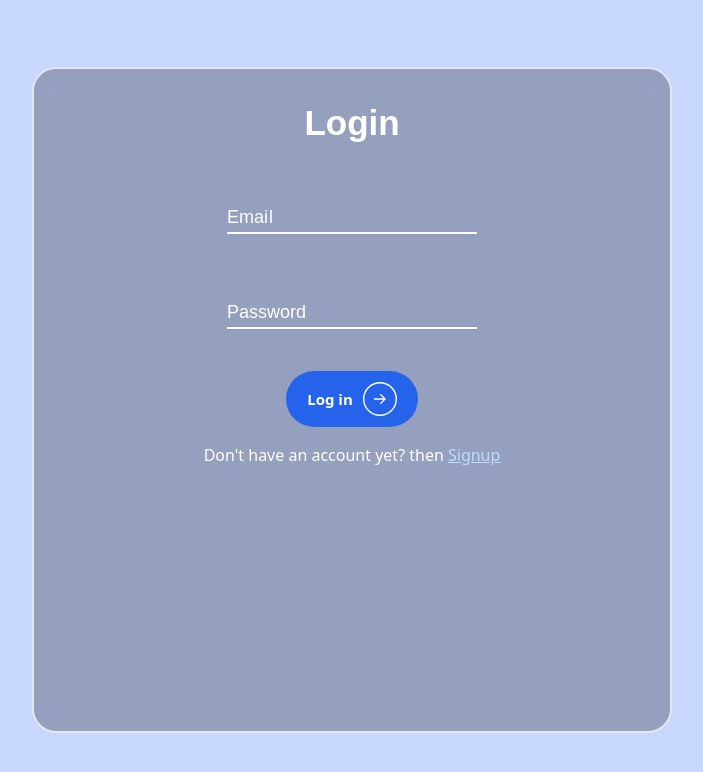
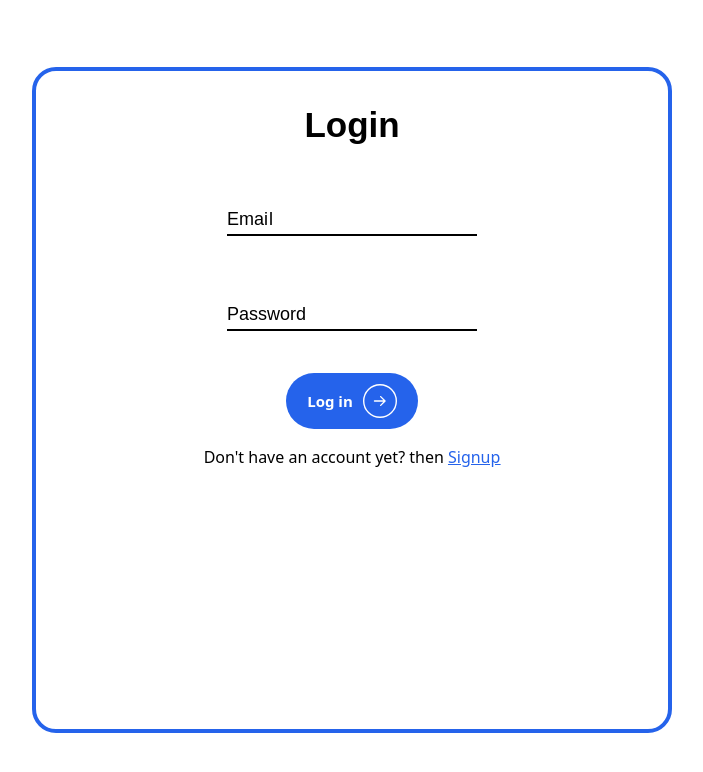
Before and after one commit to Arinz12/Zonapay, a Next.js app: page /login in a window 1280 px wide. Shown: the top 772 px of the page, without its empty margins (288-991 px from the left). Built offline with nearby package versions, Linux system fonts and the light colour scheme; no server answers.

Commit message:
update again

```diff
--- a/pages/dashboard/airtime.js
+++ b/pages/dashboard/airtime.js
@@ -275,13 +275,13 @@ catch(e){
 
 <div className="pt-7">
     <label HtmlFor="phone" className="rubik-h pb-3">Phone number</label>
-<input autoComplete={"off"} style={{fontSize:"25px"}} type="string"  id="phone" name="Phoneno" className="focus:outline-none pl-2 w-full h-12 rubik-h border-0 border-b-2 border-black" /></div>
+<input inputMode="numeric" autoComplete={"off"} style={{fontSize:"25px"}} type="string"  id="phone" name="Phoneno" className="focus:outline-none pl-2 w-full h-12 rubik-h border-0 border-b-2 border-black" /></div>
 
 { loading? <Button variant="contained" className="text-white mt-12 p-4"  sx={{backgroundColor:"#1E3A5F",textTransform:"none",borderRadius:"30px"}}>Processing...</Button> : <Button id="ready" className="text-white mt-12 p-4" disabled={enable} type="submit" variant="contained" endIcon={<ArrowForward/> } sx={{backgroundColor:"#1E3A5F",textTransform:"none",borderRadius:"30px"  }} >proceed</Button>}
 </form>
 <Link href={"/dashboard"} className="rubik-b mt-8">{<Button startIcon={<ArrowBack/> } variant="contained" sx={{textTransform:"none",backgroundColor:"#1E3A5F"}}>Back</Button>}</Link>
 
-   <NumericPad maxLength={6} onSubmit={handlePinSubmit}/>
+   <NumericPad maxLength={4} onSubmit={handlePinSubmit}/>
    <div id="wrongpin" className=" z-10 absolute w-full pt-4 pb-4 text-red-600 mx-auto bg-black p-2 rounded-xl text-center hidden shp">Incorrect pin</div>
     </div>
     </>)
--- a/pages/login.js
+++ b/pages/login.js
@@ -83,9 +83,9 @@ const val= async (e)=>{
   </div>
 </div>
 
-<Box sx={{height:"100svh",backgroundColor:"rgba(37, 99, 253, 0.253)",backgroundSize:"cover",backgroundRepeat:"no-repeat"}} className="flex flex-col items-center justify-center">
-    <div style={{backgroundColor:"rgba(0, 0, 0, 0.253)",backdropFilter:"blur(9px)",fontSize:"35px"}} className=" pt-7 gap-4 flex flex-col h-5/6 mx-auto md:w-6/12 w-11/12  border-2 rounded-3xl  items-center">
-<div className=" rubik-h text-white">Login</div>
+<Box sx={{height:"100svh",backgroundColor:"white",backgroundSize:"cover",backgroundRepeat:"no-repeat"}} className="flex flex-col items-center justify-center">
+    <div style={{backgroundColor:"white",backdropFilter:"blur(9px)",fontSize:"35px"}} className=" pt-7 gap-4 flex flex-col h-5/6 mx-auto md:w-6/12 w-11/12  border-4 border-blue-600 rounded-3xl  items-center">
+<div className=" rubik-h text-black">Login</div>
 
 <div className="form-control rubik-b">
     <input type="text" name="email" required/>
@@ -131,8 +131,8 @@ const val= async (e)=>{
             </svg>
         </button>
 
-        <div className="text-white" style={{fontSize:"16px"}}>
-            Don't have an account yet? then <span className="text-blue-200 underline" > <Link href="https://zonapay.onrender.com/signup">Signup</Link></span>
+        <div className="text-black" style={{fontSize:"16px"}}>
+            Don't have an account yet? then <span className="text-blue-600 underline" > <Link href="https://zonapay.onrender.com/signup">Signup</Link></span>
         </div>
 
     </div>
--- a/pages/signup.js
+++ b/pages/signup.js
@@ -157,10 +157,10 @@ function showF(){
     <form action="https://zonapay.onrender.com/signup" method="post" autoComplete="off" onSubmit={handle}>
         <Card id="succ" className="hidden ml-1 mr-1 p-3 absolute top-0" sx={{maxWidth:"400px"}}> <Button color="success">Account successfully created</Button> </Card>
         <Card id="fai" className=" hidden ml-1 mr-1 p-3 absolute top-0" sx={{maxWidth:"400px"}}> <Button color="error">Account creation failed!!!</Button> </Card>
-<Box sx={{height:"100svh",backgroundColor:"rgba(37, 99, 253, 0.253)",backgroundSize:"cover",backgroundRepeat:"no-repeat"}} className="flex flex-col items-center justify-center">
+<Box sx={{height:"100svh",backgroundColor:"white",backgroundSize:"cover",backgroundRepeat:"no-repeat"}} className="flex flex-col items-center justify-center">
 
-    <div style={{backgroundColor:"rgba(0, 0, 0, 0.253)",backdropFilter:"blur(9px)",fontSize:"35px"}} className=" pt-7 gap-2 flex flex-col h-5/6 mx-auto md:w-6/12 w-11/12  border-2 border-blue-500 rounded-3xl  items-center">
-<div className=" rubik-h text-white">Signup</div>
+    <div style={{backgroundColor:"white",backdropFilter:"blur(9px)",fontSize:"35px"}} className=" pt-7 gap-2 flex flex-col h-5/6 mx-auto md:w-6/12 w-11/12  border-4 border-blue-500 rounded-3xl  items-center">
+<div className=" rubik-h text-black">Signup</div>
 <div className="form-control py-2 rubik-b">
     <input onKeyUp={valN} type="text" name="Username" required/>
     <label>
@@ -169,7 +169,7 @@ function showF(){
 <span style={{transitionDelay:"100ms"}}>m</span>
 <span style={{transitionDelay:"150ms"}}>e</span>
     </label>
-        <span style={{fontSize:"11px"}} id="usernameError" className="text-yellow-700 absolute rubik-b" ></span>
+        <span style={{fontSize:"12px"}} id="usernameError" className="text-yellow-700 absolute rubik-b" ></span>
 </div>
 
 
@@ -183,7 +183,7 @@ function showF(){
 <span style={{transitionDelay:"200ms"}}>l</span>
 
     </label>
-    <span id="emailError" className="text-yellow-700 absolute rubik-b" style={{fontSize:"11px"}}></span>
+    <span id="emailError" className="text-yellow-700 absolute rubik-b" style={{fontSize:"12px"}}></span>
 
 </div>
 
@@ -200,9 +200,9 @@ function showF(){
 <span style={{transitionDelay:"350ms"}}>d</span>
 
     </label>
-    <span className="absolute right-0 top-1/4" >{visible? <Visibility className="text-blue-700" onClick={()=>{setVis(false)}}/>:<VisibilityOff className="text-blue-500" onClick={()=>{setVis(true)}}/>}</span>
+    <span className="absolute right-0 top-1/4" >{visible? <Visibility className="text-black" onClick={()=>{setVis(false)}}/>:<VisibilityOff className="text-black" onClick={()=>{setVis(true)}}/>}</span>
 
-    <span id="passwordError" className="text-yellow-700 absolute rubik-b " style={{fontSize:"11px"}}></span>
+    <span id="passwordError" className="text-yellow-700 absolute rubik-b " style={{fontSize:"12px"}}></span>
 
 </div>
 
@@ -224,8 +224,8 @@ function showF(){
             </svg>
         </button>
 
-        <div className="text-white" style={{fontSize:"16px"}}>
-            Already have an account ? then <span className="text-blue-200 underline" > <Link href="https://zonapay.onrender.com/login">Login</Link></span>
+        <div className="text-black" style={{fontSize:"16px"}}>
+            Already have an account ? then <span className="text-blue-500 underline" > <Link href="https://zonapay.onrender.com/login">Login</Link></span>
         </div>
 
     </div>
--- a/styles/globals.css
+++ b/styles/globals.css
@@ -53,19 +53,19 @@
 .form-control input {
   background-color: transparent;
   border: 0;
-  border-bottom: 2px #fff solid;
+  border-bottom: 2px black solid;
   display: block;
   width: 100%;
   padding: 30px 0px;
   font-size: 18px;
-  color: #fff;
+  color: black;
   padding-bottom: 0px;
 }
 
 .form-control input:focus,
 .form-control input:valid {
   outline: 0;
-  border-bottom-color: lightblue;
+  border-bottom-color: black;
 }
 /* .form-control input:focus,
 .form-control input:invalid {
@@ -84,13 +84,13 @@
   display: inline-block;
   font-size: 18px;
   min-width: 5px;
-  color: #fff;
+  color: black;
   transition: 0.3s cubic-bezier(0.68, -0.55, 0.265, 1.55);
 }
 
 .form-control input:focus+label span,
 .form-control input:valid+label span {
-  color: lightblue;
+  color: black;
   transform: translateY(-30px);
 }
 /* From Uiverse.io by alexmaracinaru */
```
